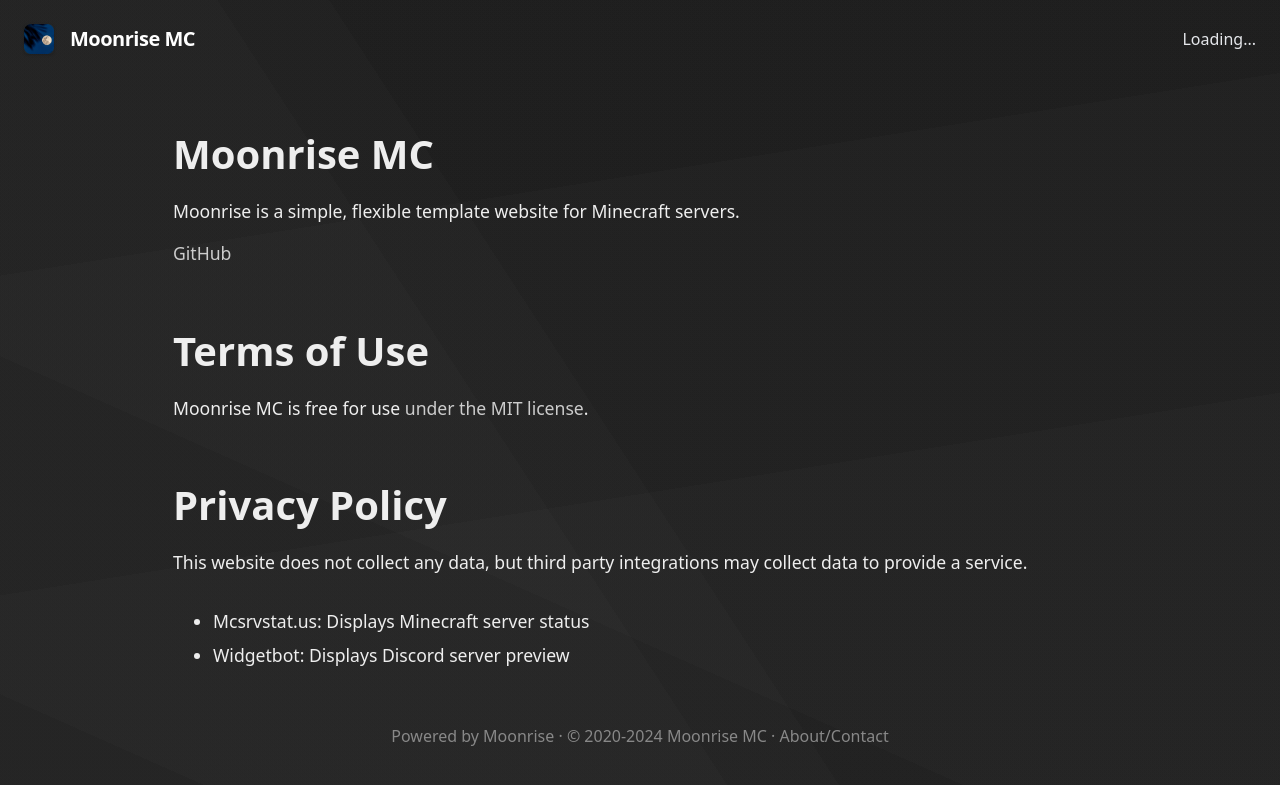
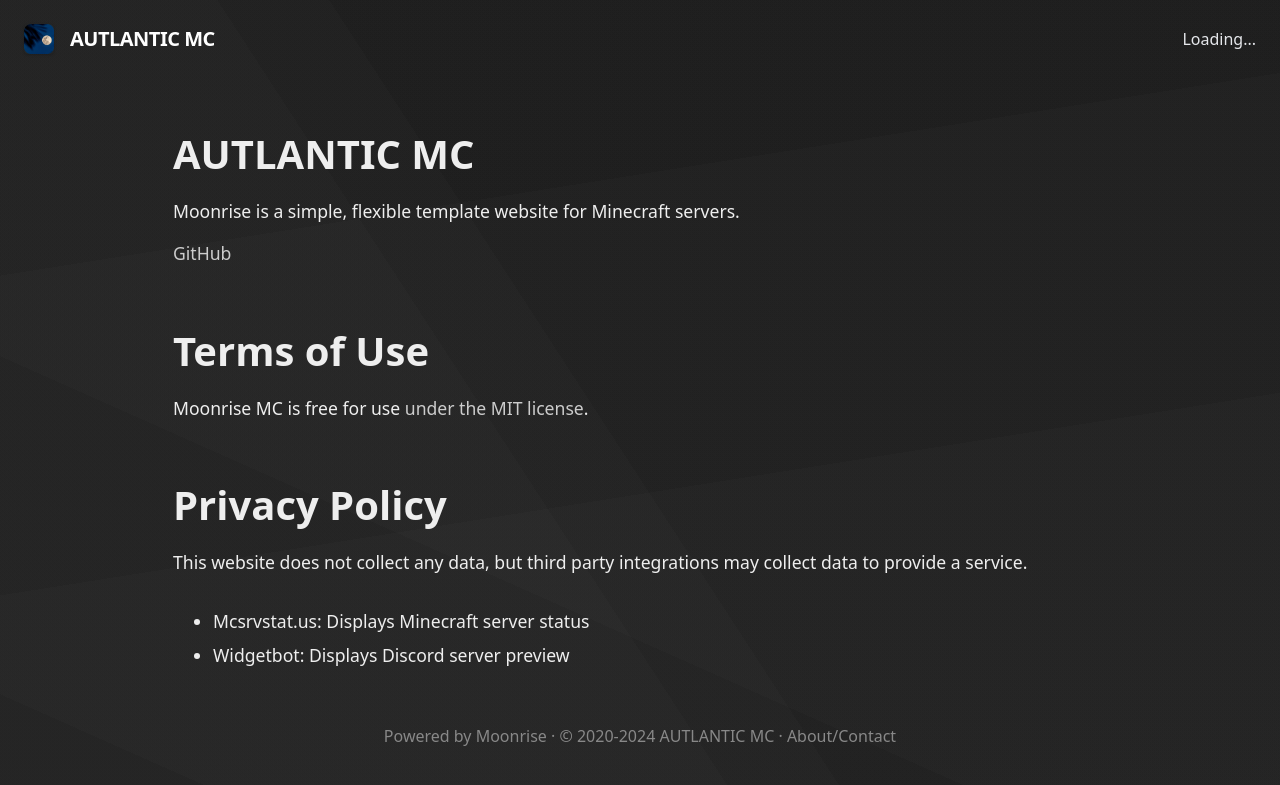
Before and after one commit to zalZEEY/autlantic, a Jekyll site: the page built from docs/about.md, in a window 1280 px wide. Shown: the top 785 px of the page. Built offline with Jekyll 4.4.1, drawn with Linux system fonts in a browser that asks for light colours; our own code applies the rules of GitHub Pages for plain Markdown files.

Commit message:
Update _config.yml

```diff
--- a/docs/_config.yml
+++ b/docs/_config.yml
@@ -1,8 +1,8 @@
 # Set this website's info
 # Change "coffeebank" to your GitHub username
 # Change "moonrise" to your repository name
-url: "https://coffeebank.github.io"
-baseurl: "/moonrise"
+url: "https://zalZEEY.github.io"
+baseurl: "/autlantic"
 siteIcon: /media/android-chrome-192x192.png
 siteYear: 2020
 siteFooterlink: /about
@@ -11,9 +11,9 @@ showinSearchEngines: true
 
 
 # Set basic server info
-serverName: Moonrise MC
+serverName: AUTLANTIC MC
 serverDescription: A Minecraft server where we have lots of fun!
-serverIP: 31.41.59.26:5358
+serverIP: autlantic:25594
 useBedrockForOnlineStatus: false
 
 
```
